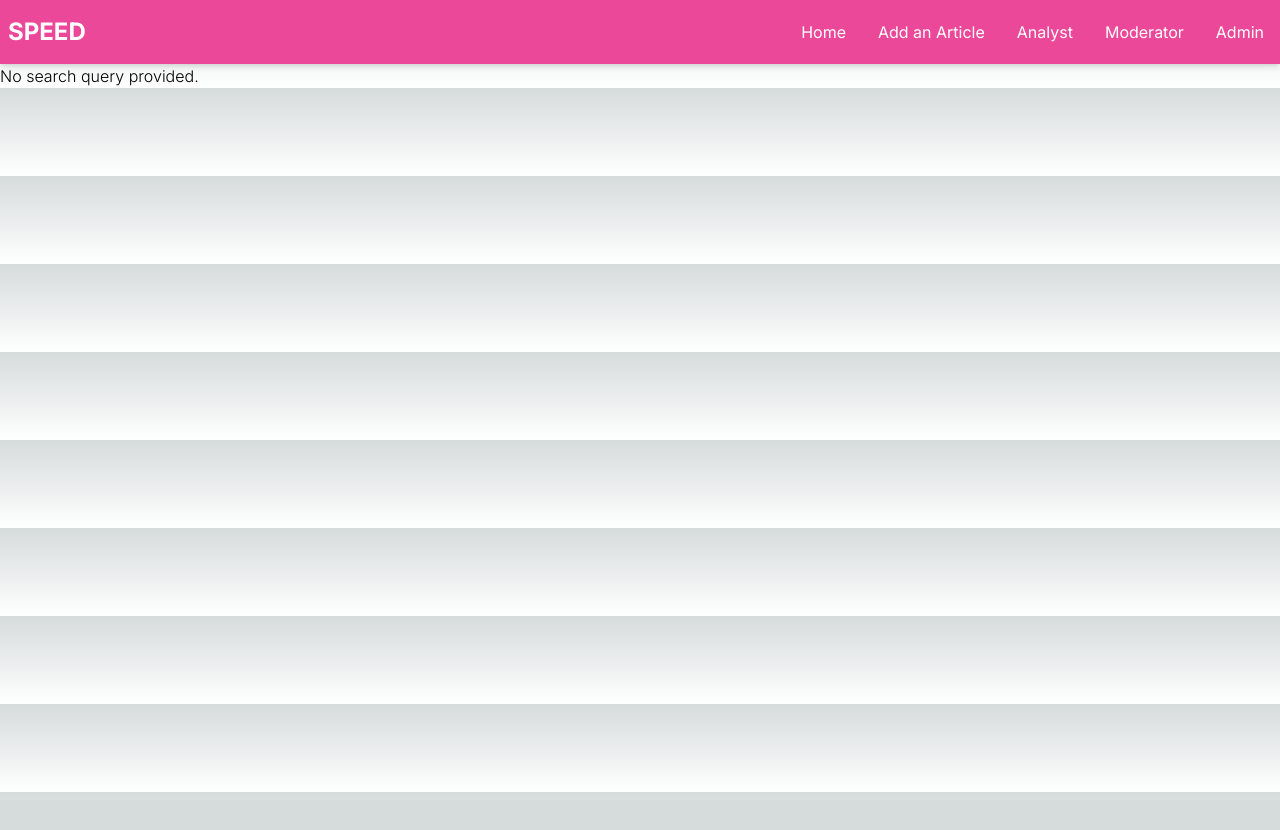
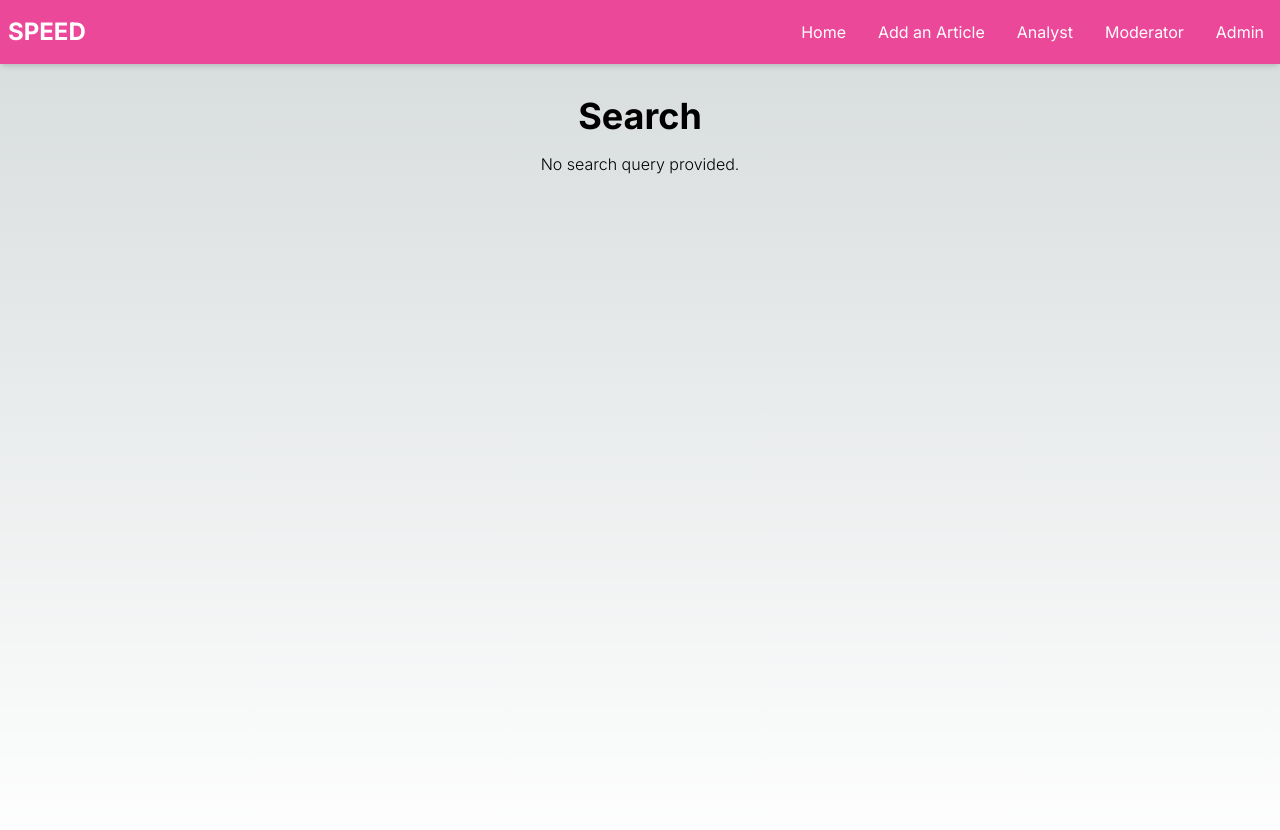
Before and after one commit to mareey4/speed, a Next.js app in the folder frontend/: page /search in a window 1280 px wide. Shown: the top 830 px of the page. Before the commit the page ends 800 px from the top, so only its background shows below. Built offline with nearby package versions, Linux system fonts and the light colour scheme.

Commit message:
fix: fixed search page

```diff
--- a/frontend/src/app/search/page.tsx
+++ b/frontend/src/app/search/page.tsx
@@ -10,7 +10,14 @@ export default function SearchPage({ searchParams }: SearchPageProps) {
   const searchQuery = searchParams.query || '';
 
   if (!searchQuery) {
-    return <p>No search query provided.</p>;
+    return (
+      <div className="min-h-screen">
+        <main className="container mx-auto p-8">
+          <h1 className="text-4xl font-bold text-center">Search</h1>
+          <p className="mt-4 text-center">No search query provided.</p>
+        </main>
+      </div>
+    );
   }
 
   return (
```
